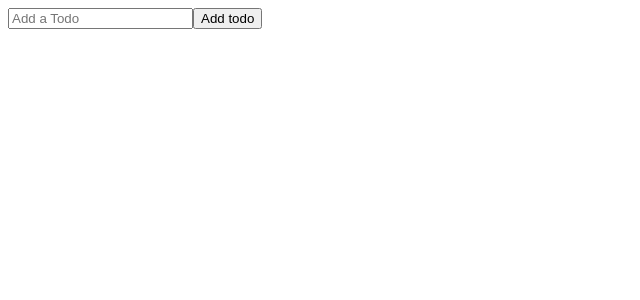
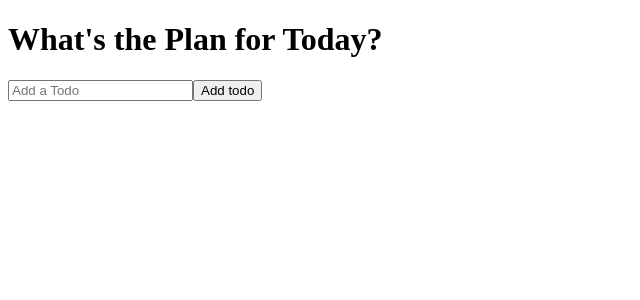
Before and after one commit to JoshuaBarras/react-todo, a React (Create React App) app: page / in a window 1280 px wide. Shown: the top 300 px of the page, without its empty margins (0-640 px from the left). Built offline with nearby package versions, Linux system fonts and the light colour scheme.

Commit message:
Edited files and started TodoList.js code.  Added proptypes node.

```diff
--- a/package.json
+++ b/package.json
@@ -7,6 +7,7 @@
     "@testing-library/react": "^12.1.2",
     "@testing-library/user-event": "^13.5.0",
     "node-sass": "^7.0.1",
+    "prop-types": "^15.8.1",
     "react": "^17.0.2",
     "react-dom": "^17.0.2",
     "react-scripts": "5.0.0",
--- a/src/App.js
+++ b/src/App.js
@@ -1,11 +1,11 @@
 import React from 'react';
 import './App.css';
-import TodoForm from './components/TodoForm';
+import TodoList from './components/TodoList';
 
 const App = () => {
   return (
     <div className="todo-app">
-      <TodoForm />
+      <TodoList />
     </div>
   );
 };
--- a/src/components/TodoForm.js
+++ b/src/components/TodoForm.js
@@ -1,6 +1,7 @@
 import React, { useState } from 'react';
+import PropTypes from 'prop-types';
 
-const TodoForm = () => {
+const TodoForm = props => {
   const [input, setInput] = useState();
 
   const handleChange = e => {
@@ -9,11 +10,12 @@
 
   const handleSubmit = e => {
     e.preventDefault();
+    const { onSubmit } = props;
 
-    // props.onSubmit({
-    //   id: Math.floor(Math.random() * 10000),
-    //   text: input,
-    // });
+    onSubmit({
+      id: Math.floor(Math.random() * 10000),
+      text: input,
+    });
 
     setInput('');
   };
@@ -33,4 +35,12 @@
   );
 };
 
+TodoForm.propTypes = {
+  onSubmit: PropTypes.func,
+};
+
+TodoForm.defaultProps = {
+  onSubmit: () => {},
+};
+
 export default TodoForm;
--- a/src/components/TodoList.js
+++ b/src/components/TodoList.js
@@ -0,0 +1,25 @@
+import React, { useState } from 'react';
+import TodoForm from './TodoForm';
+
+const TodoList = () => {
+  const [todos, setTodos] = useState([]);
+
+  const addTodo = todo => {
+    if (!todo.text || /^\s*$/.test(todo.text)) {
+      return;
+    }
+
+    const newTodos = [todo, ...todos];
+
+    setTodos(newTodos);
+  };
+
+  return (
+    <div>
+      <h1>What&apos;s the Plan for Today?</h1>
+      <TodoForm onSubmit={addTodo} />
+    </div>
+  );
+};
+
+export default TodoList;
```
Also changed, not shown: 1 other file (tests, documents, lock files or other folders).
